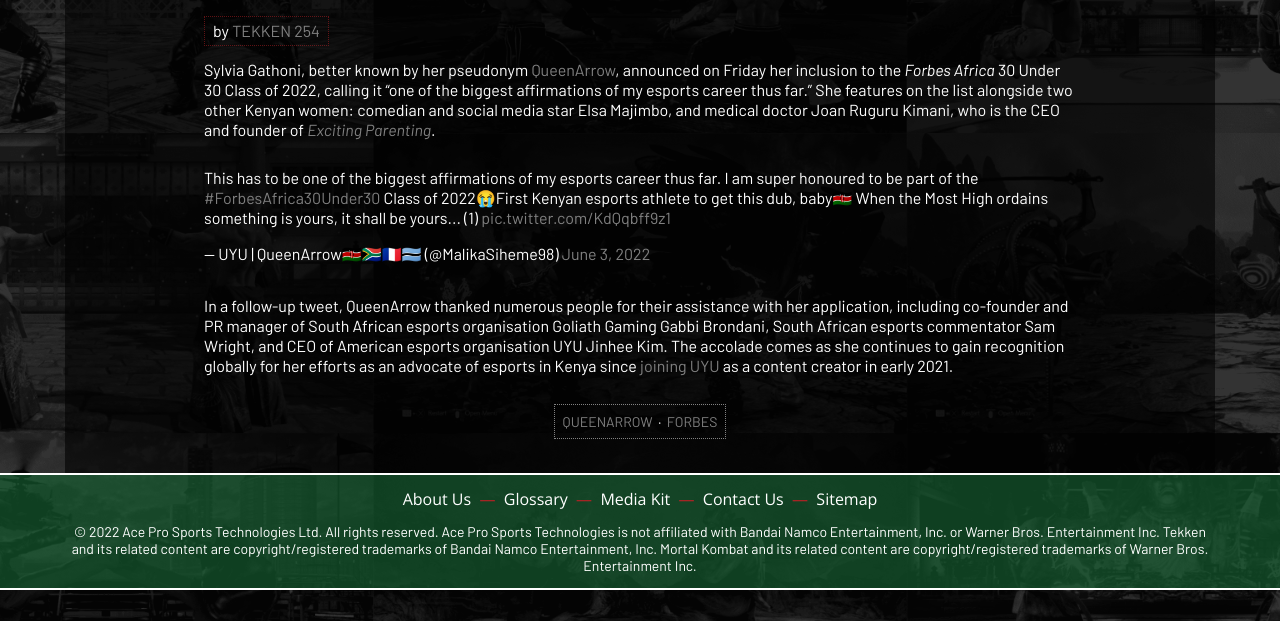
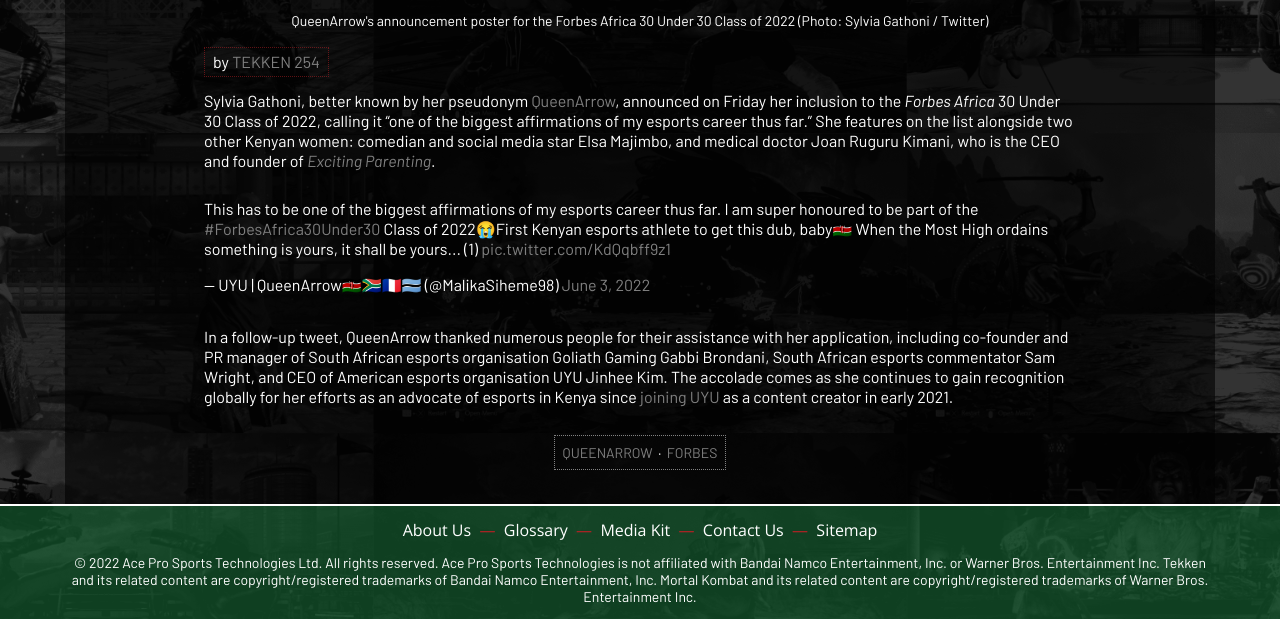
Before and after one commit to TEKKEN-254/client, a Jekyll site: the page built from _posts/2022-06-05-queen-arrow-forbes-africa.md, in a window 1280 px wide. Shown: the part 767-1388 px from the top of the page. Built offline with Jekyll 4.4.1, drawn with Linux system fonts in a browser that asks for light colours; a script that is not in the unit is left out; comment, search, counter and statistics services are not loaded.

Commit message:
Update Posts “2022-06-05-queen-arrow-forbes-africa”

```diff
--- a/_posts/2022-06-05-queen-arrow-forbes-africa.md
+++ b/_posts/2022-06-05-queen-arrow-forbes-africa.md
@@ -10,6 +10,8 @@
   - QueenArrow
   - Forbes
 metaImage: /assets/netlify-cms/uploads/queenarrow-forbes.jpg
+caption: "QueenArrow's announcement poster for the Forbes Africa 30 Under 30
+  Class of 2022 (Photo: Sylvia Gathoni / Twitter)"
 slug: queen-arrow-forbes-africa
 advanced:
   metaImagePosition: center top
```
